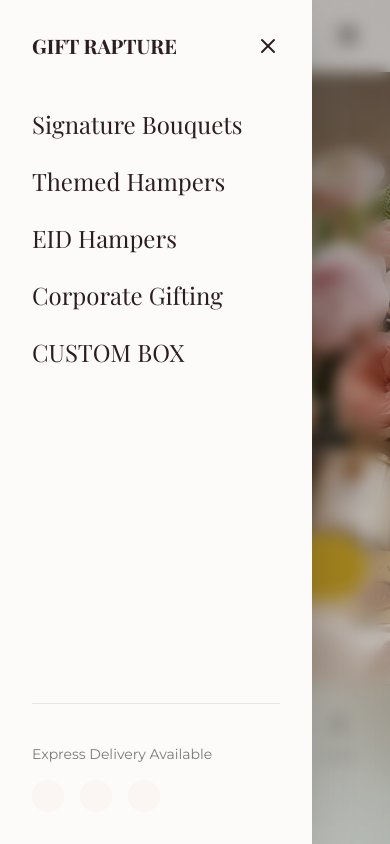
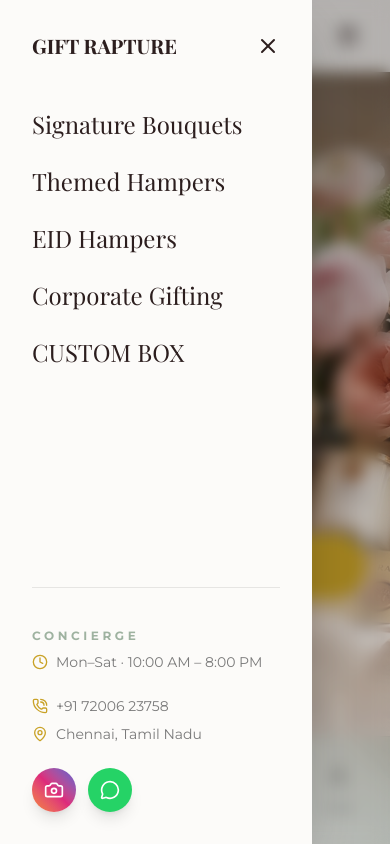
Before and after one commit to jeffreyroshan2006-crypto/Giftrapture, a Next.js app: page / in a window 390 px wide. Both pictures are taken after a click on the button 44 px from the left and 36 px from the top of the page. Shown: the top 844 px of the page. Built offline with nearby package versions, Linux system fonts and the light colour scheme.

Commit message:
Move social icons to mobile menu

```diff
--- a/src/components/MobileBottomNav.tsx
+++ b/src/components/MobileBottomNav.tsx
@@ -1,6 +1,6 @@
 "use client";
 
-import { Home, LayoutGrid, ShoppingBag, User, Camera, MessageCircle } from "lucide-react";
+import { Home, LayoutGrid, ShoppingBag, User } from "lucide-react";
 import Link from "next/link";
 import { usePathname } from "next/navigation";
 import { motion } from "framer-motion";
@@ -54,26 +54,6 @@
           );
         })}
       </div>
-      <div className="mt-3 flex items-center justify-center gap-3">
-        <a
-          href="https://www.instagram.com/giftrapture?igsh=MXVncmJyOXR4b3c5bQ=="
-          target="_blank"
-          rel="noreferrer"
-          aria-label="Instagram"
-          className="flex items-center justify-center w-10 h-10 rounded-full bg-gradient-to-tr from-[#f58529] via-[#dd2a7b] to-[#515bd4] shadow-lg"
-        >
-          <Camera className="w-4 h-4 text-white" />
-        </a>
-        <a
-          href="https://wa.me/917200623758"
-          target="_blank"
-          rel="noreferrer"
-          aria-label="WhatsApp"
-          className="flex items-center justify-center w-10 h-10 rounded-full bg-[#25D366] shadow-lg"
-        >
-          <MessageCircle className="w-4 h-4 text-white" />
-        </a>
-      </div>
     </nav>
   );
 }
--- a/src/components/Navbar.tsx
+++ b/src/components/Navbar.tsx
@@ -2,7 +2,7 @@
 
 import { useState, useEffect } from "react";
 import Link from "next/link";
-import { ShoppingBag, Search, Menu, X, User } from "lucide-react";
+import { ShoppingBag, Search, Menu, X, User, Camera, MessageCircle, PhoneCall, MapPin, Clock } from "lucide-react";
 import Image from "next/image";
 import { motion, AnimatePresence } from "framer-motion";
 import { cn } from "@/lib/utils";
@@ -181,12 +181,43 @@
                   </motion.div>
                 ))}
               </div>
-              <div className="mt-auto pt-10 border-t border-text-main/10 flex flex-col space-y-4">
-                <p className="text-sm text-soft-gray">Express Delivery Available</p>
-                <div className="flex space-x-4">
-                  <div className="w-8 h-8 rounded-full bg-primary/30" />
-                  <div className="w-8 h-8 rounded-full bg-primary/30" />
-                  <div className="w-8 h-8 rounded-full bg-primary/30" />
+              <div className="mt-auto pt-10 border-t border-text-main/10 space-y-6">
+                <div>
+                  <p className="text-xs uppercase tracking-[0.3em] font-bold text-accent-sage">Concierge</p>
+                  <p className="text-sm text-soft-gray mt-2 flex items-center gap-2">
+                    <Clock className="w-4 h-4 text-accent-gold" />
+                    Mon–Sat · 10:00 AM – 8:00 PM
+                  </p>
+                </div>
+                <div className="space-y-2 text-sm text-soft-gray">
+                  <p className="flex items-center gap-2">
+                    <PhoneCall className="w-4 h-4 text-accent-gold" />
+                    +91 72006 23758
+                  </p>
+                  <p className="flex items-center gap-2">
+                    <MapPin className="w-4 h-4 text-accent-gold" />
+                    Chennai, Tamil Nadu
+                  </p>
+                </div>
+                <div className="flex items-center gap-3">
+                  <a
+                    href="https://www.instagram.com/giftrapture?igsh=MXVncmJyOXR4b3c5bQ=="
+                    target="_blank"
+                    rel="noreferrer"
+                    aria-label="Instagram"
+                    className="flex items-center justify-center w-11 h-11 rounded-full bg-gradient-to-tr from-[#f58529] via-[#dd2a7b] to-[#515bd4] shadow-lg"
+                  >
+                    <Camera className="w-5 h-5 text-white" />
+                  </a>
+                  <a
+                    href="https://wa.me/917200623758"
+                    target="_blank"
+                    rel="noreferrer"
+                    aria-label="WhatsApp"
+                    className="flex items-center justify-center w-11 h-11 rounded-full bg-[#25D366] shadow-lg"
+                  >
+                    <MessageCircle className="w-5 h-5 text-white" />
+                  </a>
                 </div>
               </div>
             </motion.div>
```
